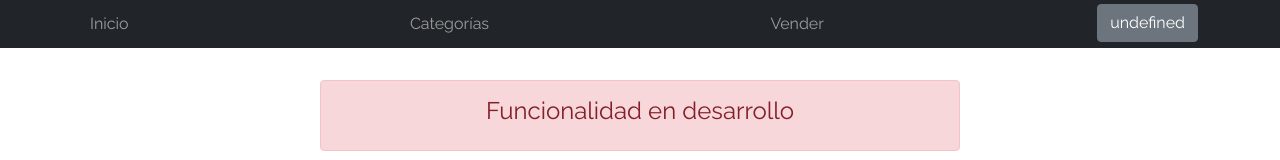
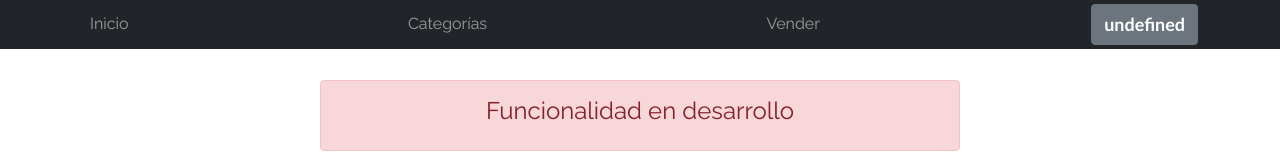
Before and after one commit to javieralmeida30/eMercado.github.io, a plain HTML site: page cart.html in a window 1280 px wide. Shown: the top 160 px of the page. Drawn offline with Linux system fonts and the light colour scheme.

Commit message:
estilo al #usuarioPrincipal

```diff
--- a/css/styles.css
+++ b/css/styles.css
@@ -8,7 +8,13 @@
 .jumbotron .display-4 {
   font-weight: bold;
 }
-
+.nav-item #usuarioPrincipal{
+  color: white;
+position: relative;
+font-family:'Gill Sans', 'Gill Sans MT', Calibri, 'Trebuchet MS', sans-serif;
+font-weight: bold;
+font-size: large;
+  }
 nav a {
   text-decoration: none;
 }
```
